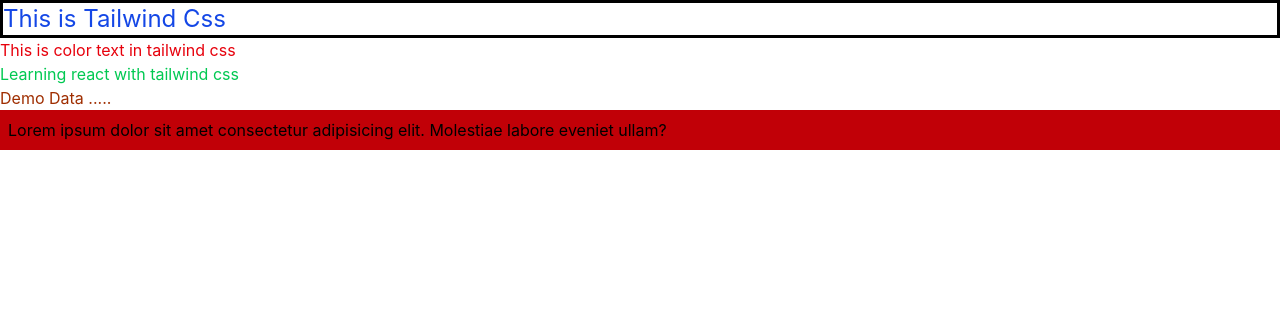
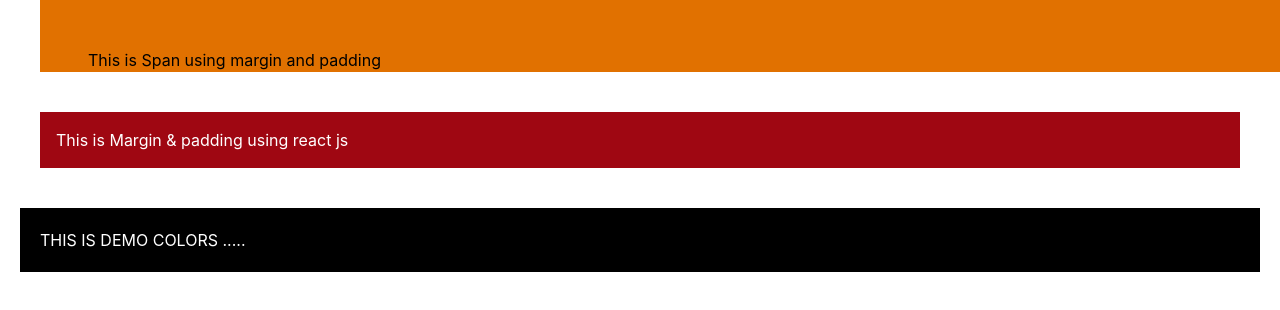
Before and after one commit to premkumarsavale12/react_with_tailwind_css, a React (Vite) app: page / in a window 1280 px wide. Shown: the top 310 px of the page. Built offline with nearby package versions, Linux system fonts and the light colour scheme.

Commit message:
Added Margin and padding Component

```diff
--- /dev/null
+++ b/src/Margin_Padding.jsx
@@ -0,0 +1,18 @@
+import React from 'react'
+
+const Margin_Padding = () => {
+
+    return (
+        <>
+
+            <span className='bg-amber-600 ml-10 pl-12 pt-12 block'> This is Span using margin and padding  </span>
+
+
+            <h1 className='bg-red-800 text-white p-4 m-10'> This is Margin & padding using react js </h1>
+
+            <p className="bg-black text-white p-5 mx-5 my-7"> THIS IS DEMO COLORS .....</p>
+        </>
+    )
+}
+
+export default Margin_Padding
--- a/src/main.jsx
+++ b/src/main.jsx
@@ -2,13 +2,14 @@
 import { createRoot } from 'react-dom/client'
 import './index.css'
 
-import Color from './Color'
+import Margin_Padding from './Margin_Padding'
 
 
 createRoot(document.getElementById('root')).render(
+
   <StrictMode>
 
-<Color />
+    <Margin_Padding />
 
   </StrictMode>,
 )
```
Also changed, not shown: src/Color.jsx (line endings or trailing spaces).
